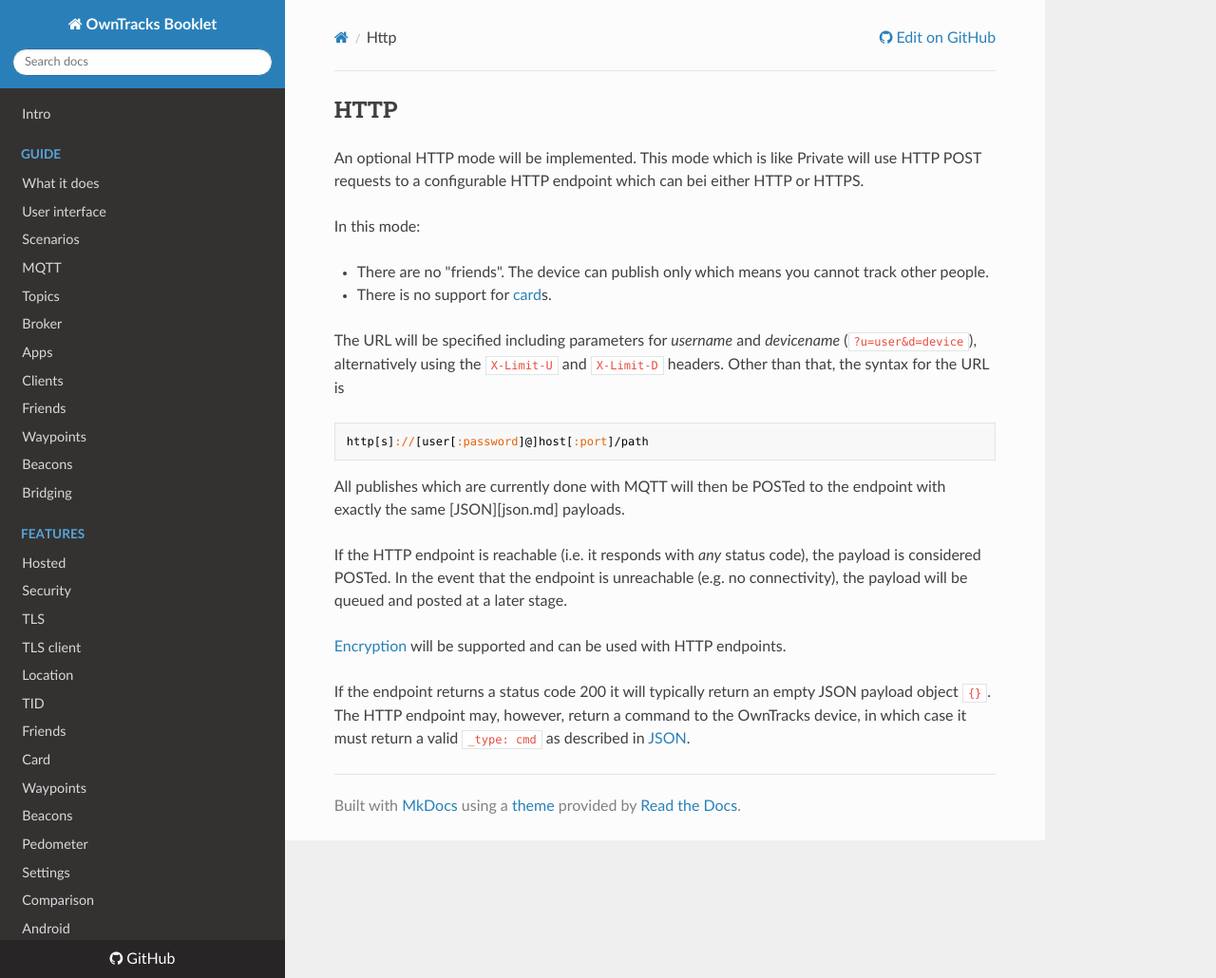
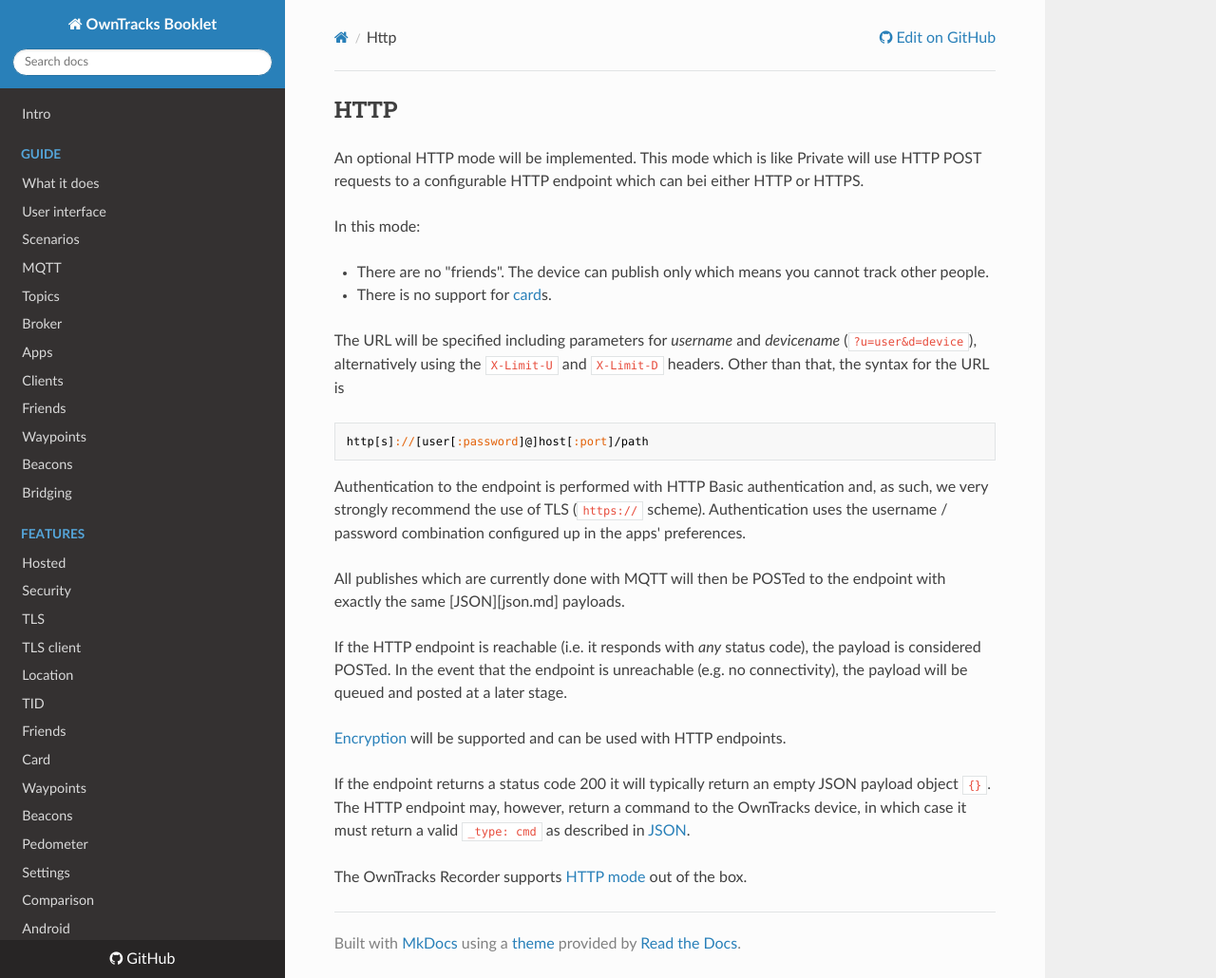
Before and after one commit to owntracks/booklet, an MkDocs documentation site: the page built from docs/tech/http.md, in a window 1280 px wide and 1030 px high. Shown: the whole window at 95% size. Built offline with MkDocs 1.6.1, drawn with Linux system fonts in a browser that asks for light colours; nearby versions of some CDN libraries; old or Windows-style settings are respelled for this version of MkDocs.

Commit message:
mention auth

````diff
--- a/docs/tech/http.md
+++ b/docs/tech/http.md
@@ -13,6 +13,8 @@ The URL will be specified including parameters for _username_ and _devicename_ (
 http[s]://[user[:password]@]host[:port]/path
 ```
 
+Authentication to the endpoint is performed with HTTP Basic authentication and, as such, we very strongly recommend the use of TLS (`https://` scheme). Authentication uses the username / password combination configured up in the apps' preferences.
+
 All publishes which are currently done with MQTT will then be POSTed to the endpoint with exactly the same [JSON][json.md] payloads.
 
 If the HTTP endpoint is reachable (i.e. it responds with _any_ status code), the payload is considered POSTed. In the event that the endpoint is unreachable (e.g. no connectivity), the payload will be queued and posted at a later stage.
@@ -20,3 +22,5 @@ If the HTTP endpoint is reachable (i.e. it responds with _any_ status code), the
 [Encryption](../features/encrypt.md) will be supported and can be used with HTTP endpoints.
 
 If the endpoint returns a status code 200 it will typically return an empty JSON payload object `{}`. The HTTP endpoint may, however, return a command to the OwnTracks device, in which case it must return a valid `_type: cmd` as described in [JSON](../tech/json.md).
+
+The OwnTracks Recorder supports [HTTP mode](https://github.com/owntracks/recorder#http-mode) out of the box.
````
